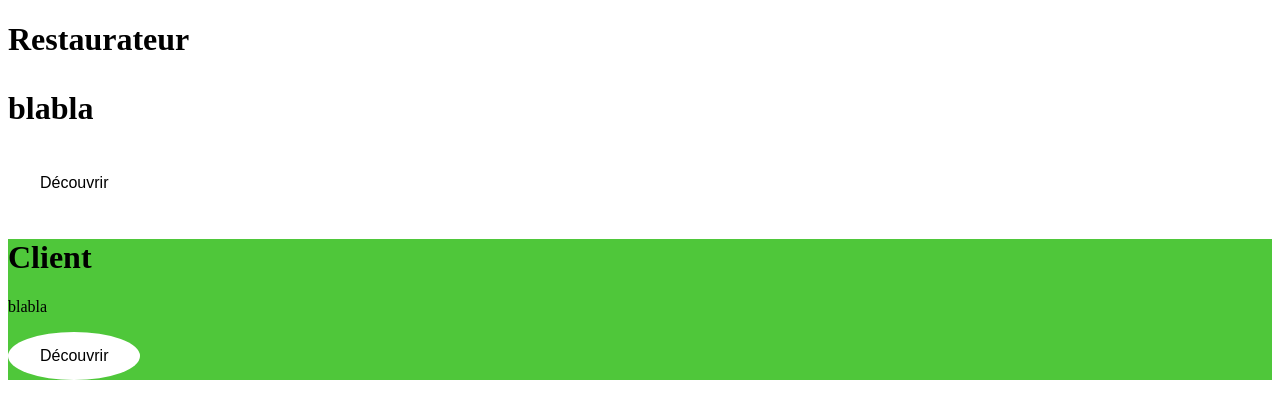
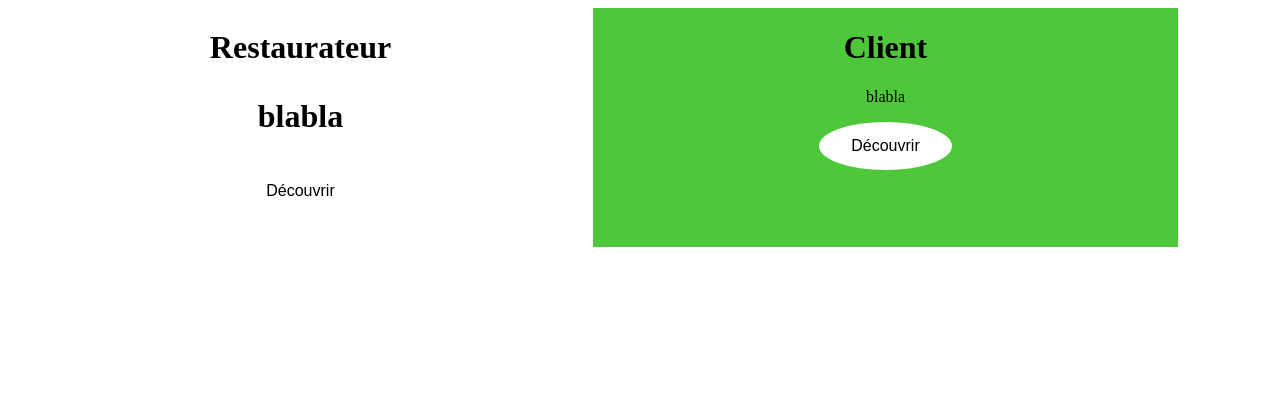
Before and after one commit to stephane00/My_Table, a PHP site: page / in a window 1280 px wide. Shown: the top 419 px of the page. Run offline with PHP 8.4, Linux system fonts and the light colour scheme.

Commit message:
Add files via upload

```diff
--- a/content.php
+++ b/content.php
@@ -1,11 +1,11 @@
   <body>
-    <div class="Content">
-      <div class="Restaurateur">
+    <div class="content">
+      <div class="restaurateur">
         <h1>Restaurateur<h1>
         <p>blabla<p>
         <button type="button" class="btn">Découvrir</button>
       </div>
-      <div class="Client">
+      <div class="client">
         <h1>Client</h1>
         <p>blabla</p>
         <button type="button" class="btn">Découvrir</button>
--- a/header.php
+++ b/header.php
@@ -3,6 +3,6 @@
   <head>
     <meta charset="utf-8">
     <title>Ma Table</title>
-    <link rel="shortcut icon" href="ici le nom de ton favicon.ico">
+    <!-- <link rel="shortcut icon" href="ici le nom de ton favicon.ico"> -->
     <link rel="stylesheet" href="style.css">
   </head>
--- a/style.css
+++ b/style.css
@@ -2,10 +2,15 @@
   width: 1170px;
   height: 100%;
   display: flex;
-  justify-content: center;
+  text-align: center;
 }
 
-.Client {
+.restaurateur {
+  width: 50%;
+}
+
+.client {
+  width: 50%;
   background-color: #4FC73A;
 }
 
```
